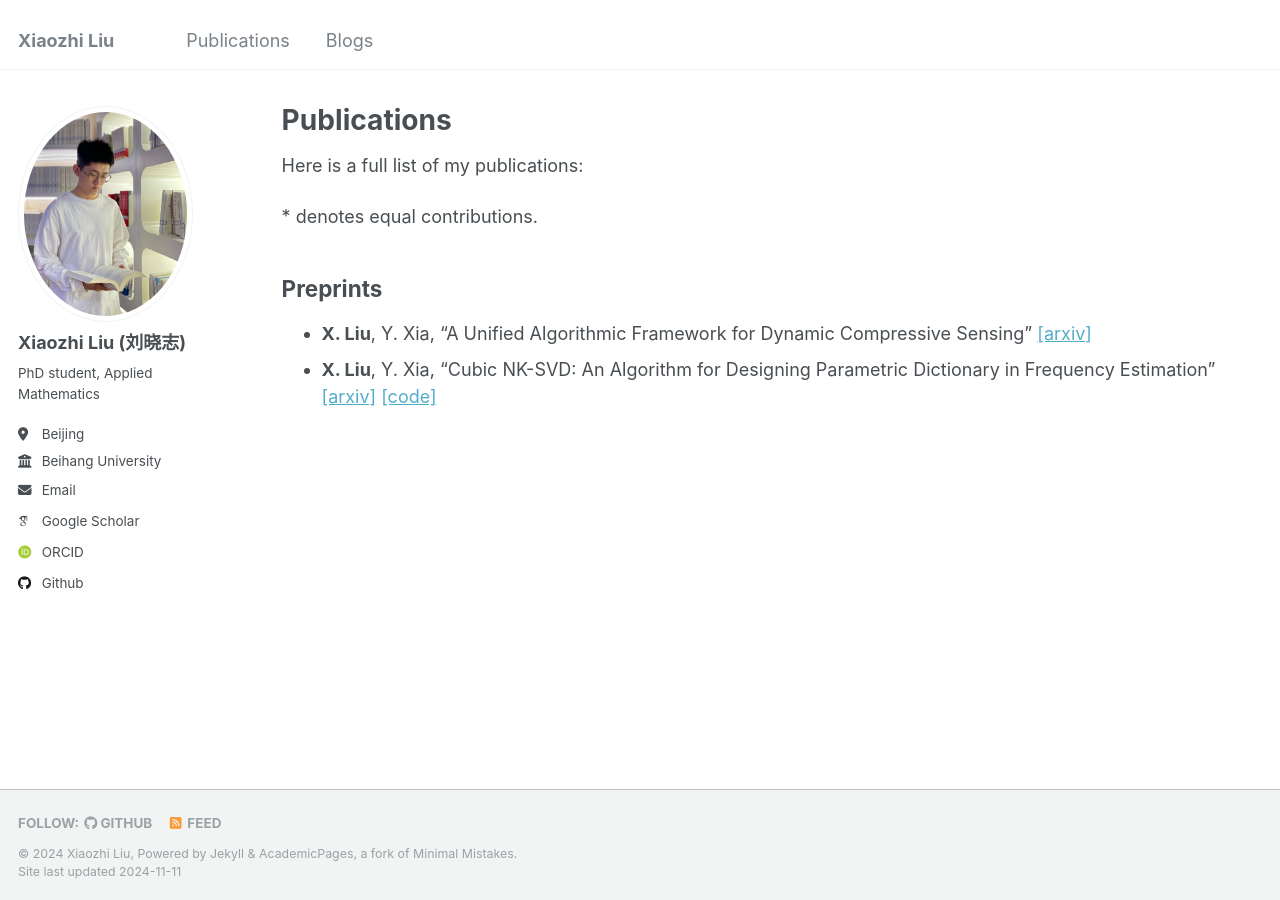
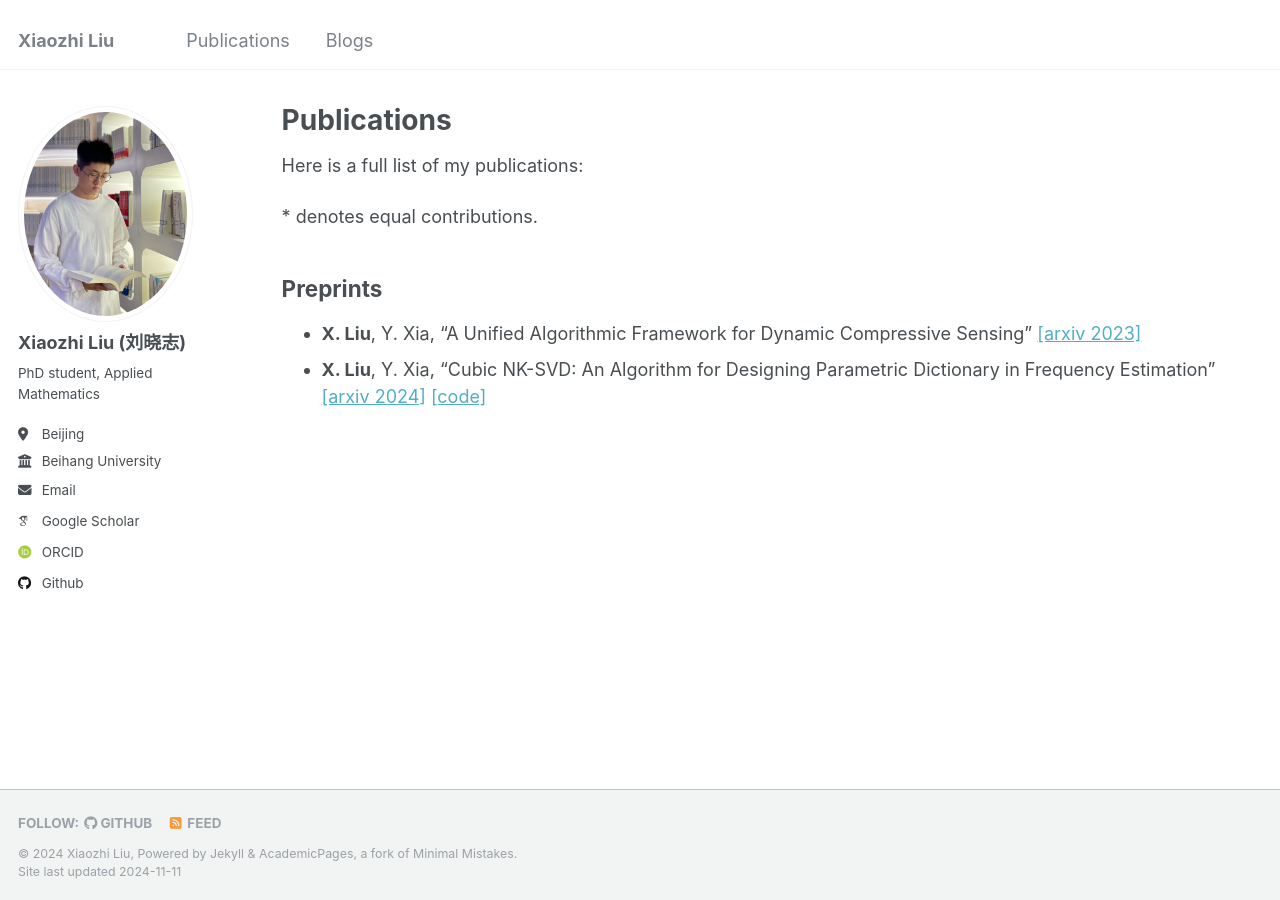
Before and after one commit to xzliu-opt/xzliu-opt.github.io, a Jekyll site: the page built from _pages/publications.md, in a window 1280 px wide. Built offline with Jekyll 4.4.1, drawn with Linux system fonts in a browser that asks for light colours; some web fonts are replaced.

Commit message:
Update publications.md

```diff
--- a/_pages/publications.md
+++ b/_pages/publications.md
@@ -10,5 +10,5 @@ Here is a full list of my publications:
  \* denotes equal contributions.
 
   <h2> Preprints </h2>
-- **X. Liu**, Y. Xia, "A Unified Algorithmic Framework for Dynamic Compressive Sensing" [[arxiv]](https://arxiv.org/abs/2310.07202)
-- **X. Liu**, Y. Xia, "Cubic NK-SVD: An Algorithm for Designing Parametric Dictionary in Frequency Estimation" [[arxiv]](https://arxiv.org/abs/2408.03708) [[code]](https://github.com/xzliu-opt/Cubic-NK-SVD)
+- **X. Liu**, Y. Xia, "A Unified Algorithmic Framework for Dynamic Compressive Sensing" [[arxiv 2023]](https://arxiv.org/abs/2310.07202)
+- **X. Liu**, Y. Xia, "Cubic NK-SVD: An Algorithm for Designing Parametric Dictionary in Frequency Estimation" [[arxiv 2024]](https://arxiv.org/abs/2408.03708) [[code]](https://github.com/xzliu-opt/Cubic-NK-SVD)
```
